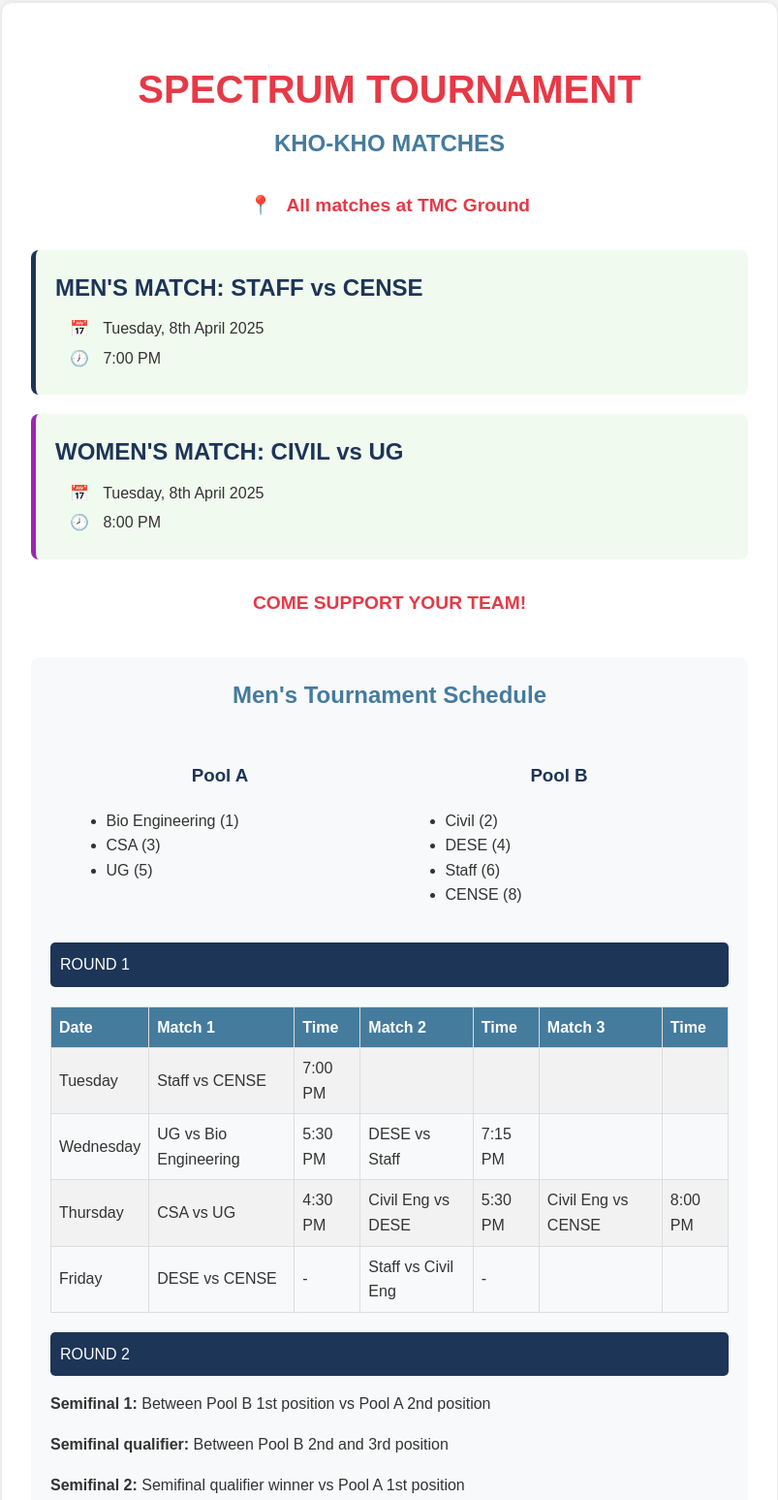
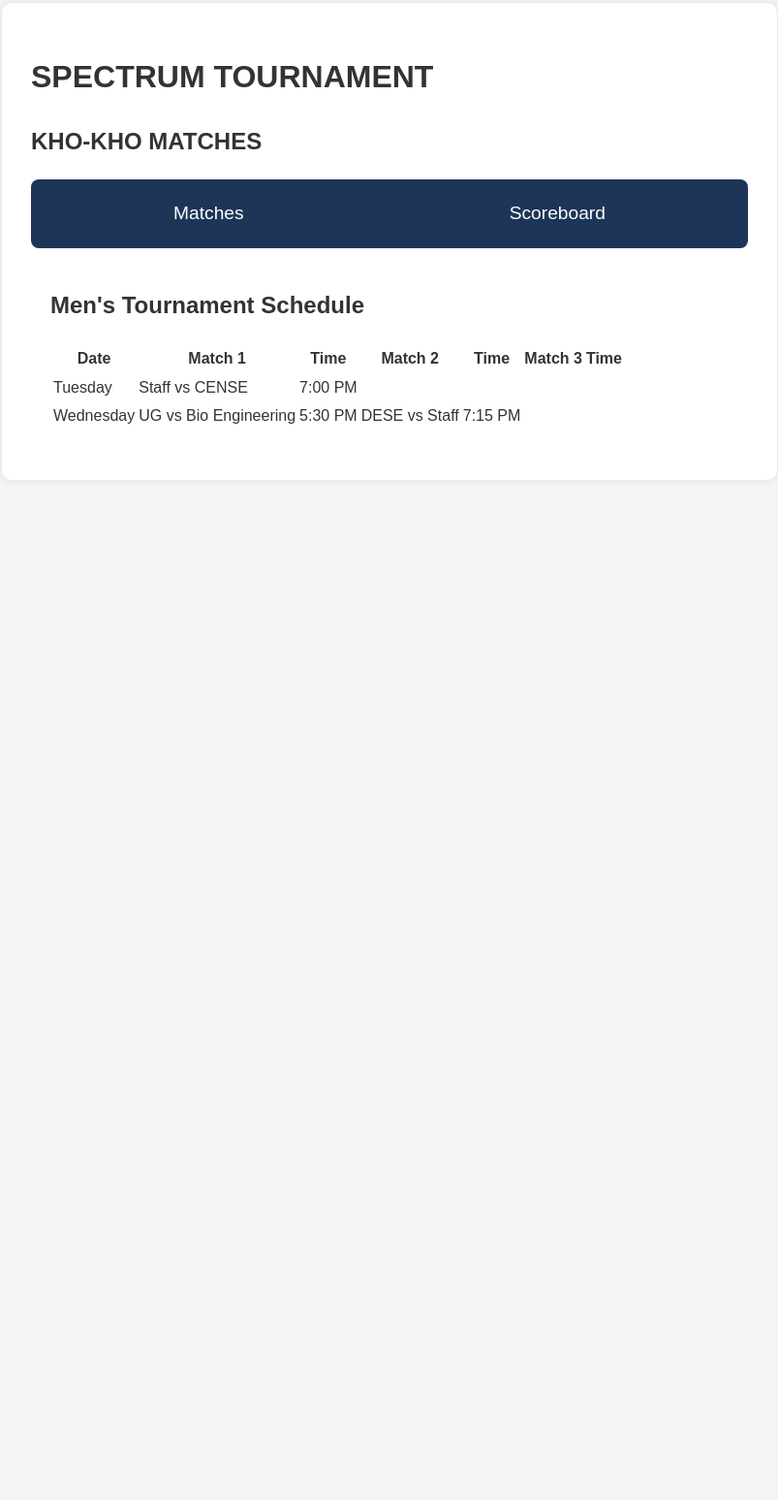
Before and after one commit to SHAUKAT23/Matches, a plain HTML site: page index.html in a window 1280 px wide. Shown: the part 17-1564 px from the top of the page at 97% size, without its empty margins (238-1041 px from the left). After the commit the page ends 800 px from the top, so only its background shows below. Drawn offline with Linux system fonts and the light colour scheme.

Commit message:
Update index.html

```diff
--- a/index.html
+++ b/index.html
@@ -20,104 +20,34 @@
             border-radius: 10px;
             box-shadow: 0 0 10px rgba(0,0,0,0.1);
         }
-        h1 {
-            color: #e63946;
-            text-align: center;
-            font-size: 2.5em;
-            margin-bottom: 5px;
-        }
-        h2 {
-            color: #457b9d;
-            text-align: center;
-            margin-top: 0;
-            margin-bottom: 30px;
-        }
-        .venue {
-            text-align: center;
-            font-weight: bold;
-            margin-bottom: 30px;
-            font-size: 1.2em;
-            color: #e63946;
-        }
-        .matches-container {
-            margin-bottom: 30px;
-        }
-        .match {
-            background-color: #f1faee;
-            padding: 20px;
-            margin-bottom: 20px;
-            border-radius: 8px;
-            border-left: 5px solid #1d3557;
-        }
-        .teams {
-            font-size: 1.5em;
-            font-weight: bold;
-            color: #1d3557;
-            margin-bottom: 10px;
-        }
-        .details {
-            margin-left: 15px;
-        }
-        .detail {
-            margin: 5px 0;
-        }
-        .icon {
-            margin-right: 10px;
-        }
-        .cta {
-            text-align: center;
-            margin: 30px 0;
-            font-weight: bold;
-            font-size: 1.2em;
-            color: #e63946;
-        }
-        .schedule {
-            margin-top: 40px;
-            padding: 20px;
-            background-color: #f8f9fa;
+        .tabs {
+            display: flex;
+            justify-content: space-around;
+            background-color: #1d3557;
+            padding: 10px;
             border-radius: 8px;
         }
-        table {
-            width: 100%;
-            border-collapse: collapse;
-            margin: 20px 0;
+        .tab {
+            color: white;
+            font-size: 1.2em;
+            cursor: pointer;
+            padding: 10px 20px;
         }
-        th, td {
-            border: 1px solid #ddd;
-            padding: 8px;
-            text-align: left;
-        }
-        th {
+        .tab:hover {
             background-color: #457b9d;
-            color: white;
-        }
-        tr:nth-child(even) {
-            background-color: #f2f2f2;
-        }
-        .pools {
-            display: flex;
-            justify-content: space-around;
-            margin-bottom: 20px;
-        }
-        .pool {
-            width: 45%;
-        }
-        .pool h3 {
-            text-align: center;
-            color: #1d3557;
-        }
-        .round-title {
-            background-color: #1d3557;
-            color: white;
-            padding: 10px;
-            margin: 20px 0 10px 0;
             border-radius: 5px;
         }
-        .women {
-            border-left: 5px solid #9c27b0;
+        .content {
+            display: none;
+            padding: 20px;
         }
-        .men {
-            border-left: 5px solid #1d3557;
+        .active {
+            display: block;
+        }
+        iframe {
+            width: 100%;
+            height: 400px;
+            border: none;
         }
     </style>
 </head>
@@ -126,57 +56,13 @@
         <h1>SPECTRUM TOURNAMENT</h1>
         <h2>KHO-KHO MATCHES</h2>
 
-        <div class="venue">
-            <p><span class="icon">📍</span> All matches at TMC Ground</p>
+        <div class="tabs">
+            <div class="tab" onclick="showTab('matches')">Matches</div>
+            <div class="tab" onclick="showTab('scoreboard')">Scoreboard</div>
         </div>
 
-        <div class="matches-container">
-            <div class="match men">
-                <div class="teams">MEN'S MATCH: STAFF vs CENSE</div>
-                <div class="details">
-                    <p class="detail"><span class="icon">📅</span> Tuesday, 8th April 2025</p>
-                    <p class="detail"><span class="icon">🕖</span> 7:00 PM</p>
-                </div>
-            </div>
-
-            <div class="match women">
-                <div class="teams">WOMEN'S MATCH: CIVIL vs UG</div>
-                <div class="details">
-                    <p class="detail"><span class="icon">📅</span> Tuesday, 8th April 2025</p>
-                    <p class="detail"><span class="icon">🕗</span> 8:00 PM</p>
-                </div>
-            </div>
-        </div>
-
-        <div class="cta">
-            COME SUPPORT YOUR TEAM!
-        </div>
-
-        <div class="schedule">
+        <div id="matches" class="content active">
             <h2>Men's Tournament Schedule</h2>
-
-            <div class="pools">
-                <div class="pool">
-                    <h3>Pool A</h3>
-                    <ul>
-                        <li>Bio Engineering (1)</li>
-                        <li>CSA (3)</li>
-                        <li>UG (5)</li>
-                    </ul>
-                </div>
-                <div class="pool">
-                    <h3>Pool B</h3>
-                    <ul>
-                        <li>Civil (2)</li>
-                        <li>DESE (4)</li>
-                        <li>Staff (6)</li>
-                        <li>CENSE (8)</li>
-                    </ul>
-                </div>
-            </div>
-
-            <div class="round-title">ROUND 1</div>
-
             <table>
                 <tr>
                     <th>Date</th>
@@ -205,32 +91,20 @@
                     <td></td>
                     <td></td>
                 </tr>
-                <tr>
-                    <td>Thursday</td>
-                    <td>CSA vs UG</td>
-                    <td>4:30 PM</td>
-                    <td>Civil Eng vs DESE</td>
-                    <td>5:30 PM</td>
-                    <td>Civil Eng vs CENSE</td>
-                    <td>8:00 PM</td>
-                </tr>
-                <tr>
-                    <td>Friday</td>
-                    <td>DESE vs CENSE</td>
-                    <td>-</td>
-                    <td>Staff vs Civil Eng</td>
-                    <td>-</td>
-                    <td></td>
-                    <td></td>
-                </tr>
             </table>
+        </div>
 
-            <div class="round-title">ROUND 2</div>
-
-            <p><strong>Semifinal 1:</strong> Between Pool B 1st position vs Pool A 2nd position</p>
-            <p><strong>Semifinal qualifier:</strong> Between Pool B 2nd and 3rd position</p>
-            <p><strong>Semifinal 2:</strong> Semifinal qualifier winner vs Pool A 1st position</p>
+        <div id="scoreboard" class="content">
+            <h2>Live Scoreboard</h2>
+            <iframe src="https://docs.google.com/spreadsheets/d/e/2PACX-1vQVIjDOrE4ZoZ62KiMIDgRL4dfvJMQfHFWzMmDUtwozZMlD1_XEIc4gEVteXte04xs7cQ8eVa-4YvWi/pubhtml?gid=0&amp;single=true&amp;widget=true&amp;headers=false"></iframe>
         </div>
     </div>
+
+    <script>
+        function showTab(tabId) {
+            document.querySelectorAll('.content').forEach(tab => tab.classList.remove('active'));
+            document.getElementById(tabId).classList.add('active');
+        }
+    </script>
 </body>
 </html>
```
